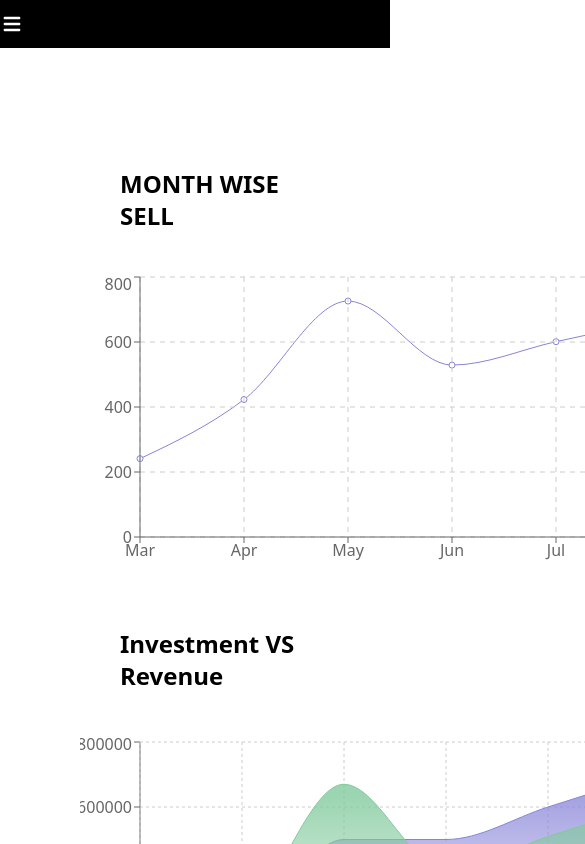
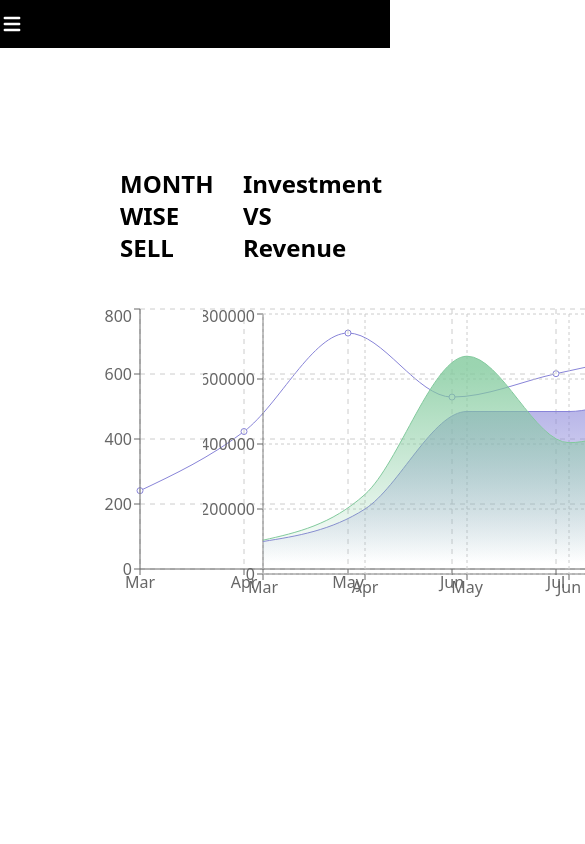
Before and after one commit to tanimtonni12/Product_Analysis_website, a React (Create React App) app: page /dashboard in a window 390 px wide. Shown: the top 844 px of the page, 585 px wide, since content can reach past the window. Built offline with nearby package versions, Linux system fonts and the light colour scheme.

Commit message:
dashboard updated

```diff
--- a/src/components/DashBoard/DashBoard.js
+++ b/src/components/DashBoard/DashBoard.js
@@ -43,7 +43,7 @@
 
 
     return (
-        <div className='grid grid-cols-1 md:grid-cols-2 gap-4 m-20'>
+        <div className='grid grid-cols-2 gap-4 m-20'>
             <div>
                 <h1 className='text-left text-2xl font-bold ml-10 mt-10 mb-10'>MONTH WISE SELL</h1>
 
```
Also changed, not shown: 1 other file (tests, documents, lock files or other folders).
